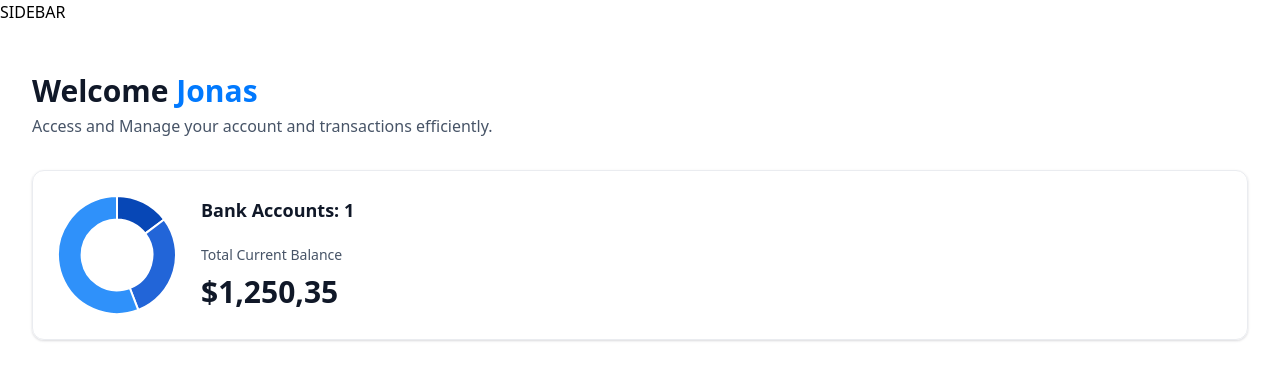
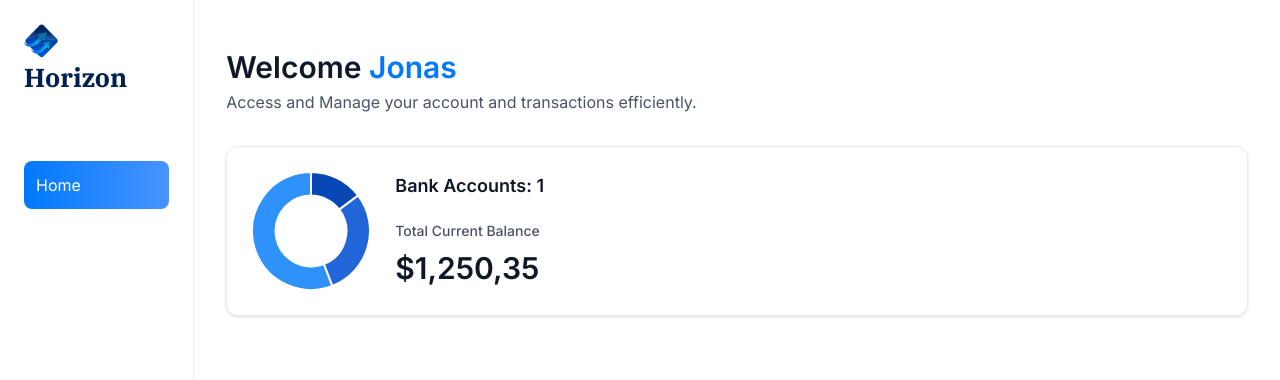
Before and after one commit to KwanJunEr/Horizon, a Next.js app: page / in a window 1280 px wide. Shown: the top 380 px of the page. Built offline with nearby package versions, Linux system fonts and the light colour scheme.

Commit message:
setup sidebar

```diff
--- a/app/(root)/layout.tsx
+++ b/app/(root)/layout.tsx
@@ -1,4 +1,4 @@
-
+import Sidebar from "@/components/Sidebar";
 
 
 export default function RootLayout({
@@ -6,9 +6,10 @@ export default function RootLayout({
 }: Readonly<{
   children: React.ReactNode;
 }>) {
+  const loggedIn = {firstName: "Jonas",lastName :"Kwan"}
   return (
-    <main>
-        SIDEBAR
+    <main className="flex h-screen w-full font-inter">
+        <Sidebar user= {loggedIn}/>
         {children}
     </main>
   );
--- /dev/null
+++ b/components/Sidebar.tsx
@@ -0,0 +1,44 @@
+"use client";
+import { sidebarLinks } from '@/constants'
+import Image from 'next/image'
+import Link from 'next/link'
+import React from 'react'
+import { cn } from '@/lib/utils'
+import { usePathname } from 'next/navigation'
+
+const Sidebar = ({user}: SiderbarProps) => {
+  const pathName = usePathname();
+  return (
+   <section className='sidebar'>
+    <nav className='flex flex-col gap-4'>
+        <Link href ="/"
+        className='mb-12 cursor-pointer items-center gap-2'>
+            <Image
+            src={"/icons/logo.svg"}
+            width={34}
+            height={34}
+            alt='Horizon Logo'
+            className='size-[24] max-xl:size-14'
+            />
+            <h1 className='sidebar-logo'>Horizon</h1>
+        </Link>
+        {sidebarLinks.map((item)=>{
+            const isActive = pathName === item.route || pathName.startsWith(`${item.route}/`)
+            return(
+                <Link href={item.route}
+                key={item.label}
+                className={cn('sidebar-link',{
+                    'bg-bank-gradient' : isActive //conditional class
+                })}
+                >
+                    {item.label}
+                </Link>
+
+            )
+        })}
+    </nav>
+   </section>
+  )
+}
+
+export default Sidebar
```
